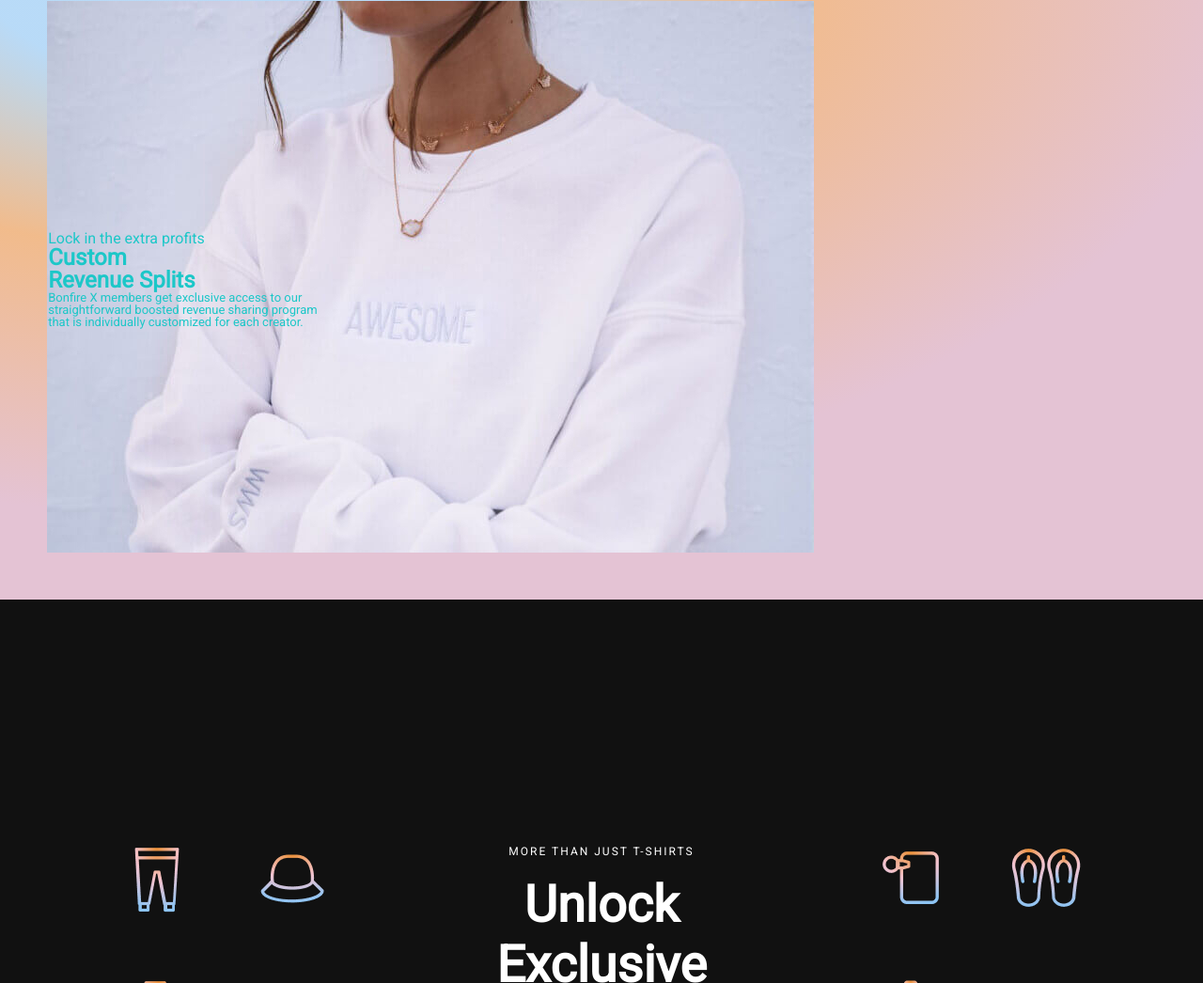
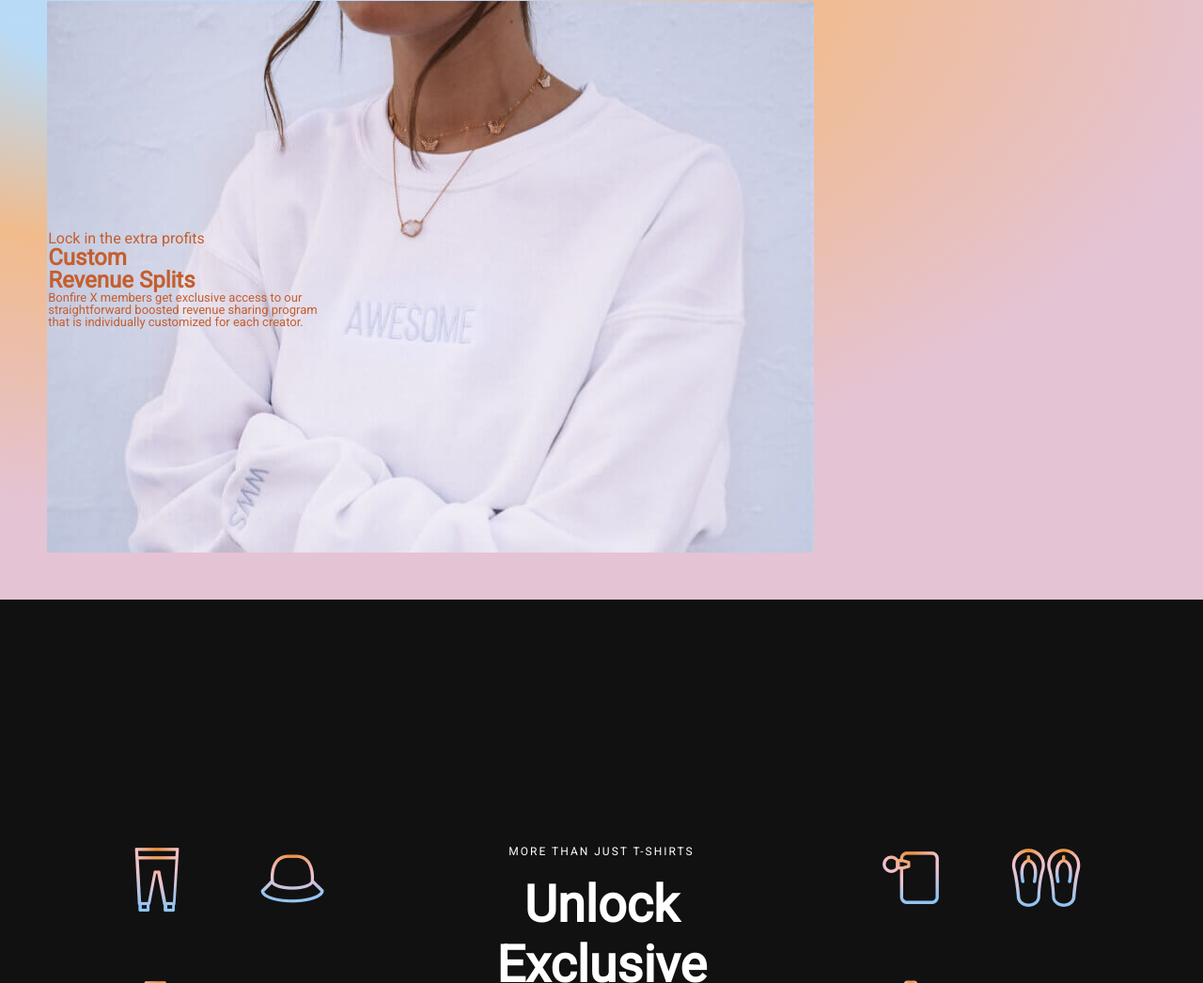
Before and after one commit to mashkosorik/lesson-2, a plain HTML site: page index.html in a window 1280 px wide. Shown: the part 3175-4221 px from the top of the page at 94% size. Drawn offline with Linux system fonts and the light colour scheme.

Commit message:
all is done

```diff
--- a/sass/pages/_girl.scss
+++ b/sass/pages/_girl.scss
@@ -20,7 +20,7 @@
         top: 43%;
         bottom: 0;
         left: 4%;
-        color: #1cc7c8;
+        color: #c55e2e;
         & .text {
             font-size: 13px;
         }
```
Also changed, not shown: css/main.css, css/main.min.css.
